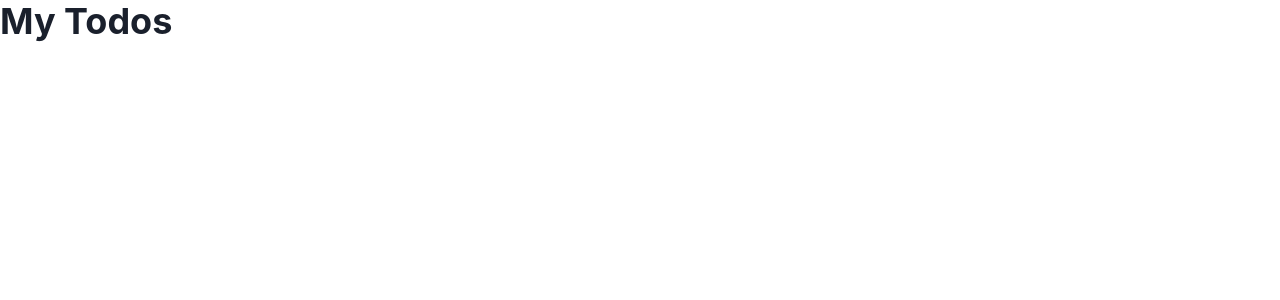
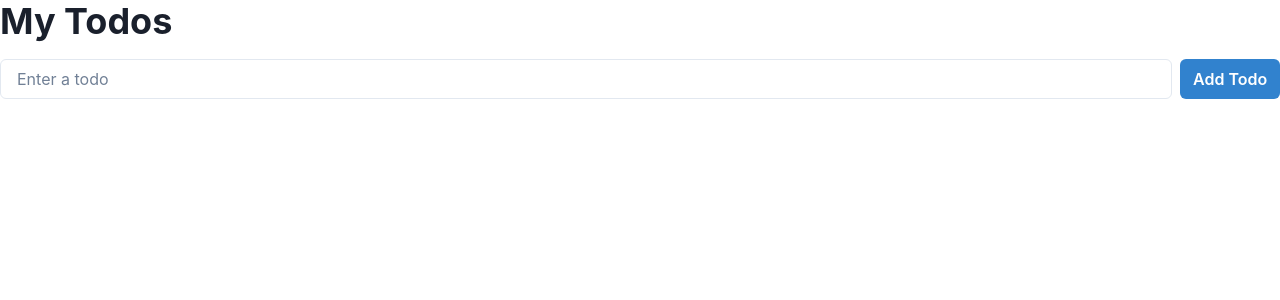
Before and after one commit to GPT-Engineer-App-Dev/clear-todo, a React (Vite) app: page / in a window 1280 px wide. Shown: the top 300 px of the page. Built offline with nearby package versions, Linux system fonts and the light colour scheme.

Commit message:
Added an input field and "Add Todo" button. Todos entered in the input are added to a list when the button is clicked. The input is cleared after each todo is added.

```diff
--- a/src/pages/Index.jsx
+++ b/src/pages/Index.jsx
@@ -1,8 +1,19 @@
 // Complete the Index page component here
 // Use chakra-ui
-import { VStack, HStack, Heading, List } from "@chakra-ui/react";
+import { VStack, HStack, Heading, List, ListItem, Input, Button } from "@chakra-ui/react";
+import { useState } from "react";
 
 const Index = () => {
+  const [inputValue, setInputValue] = useState("");
+  const [todos, setTodos] = useState([]);
+
+  const handleAddTodo = () => {
+    if (inputValue) {
+      setTodos([...todos, inputValue]);
+      setInputValue("");
+    }
+  };
+
   return (
     <VStack spacing={4} align="stretch">
       <HStack>
@@ -10,7 +21,19 @@ const Index = () => {
           My Todos
         </Heading>
       </HStack>
-      <List spacing={3}></List>
+
+      <HStack>
+        <Input value={inputValue} onChange={(e) => setInputValue(e.target.value)} placeholder="Enter a todo" />
+        <Button onClick={handleAddTodo} colorScheme="blue">
+          Add Todo
+        </Button>
+      </HStack>
+
+      <List spacing={3}>
+        {todos.map((todo, index) => (
+          <ListItem key={index}>{todo}</ListItem>
+        ))}
+      </List>
     </VStack>
   );
 };
```
